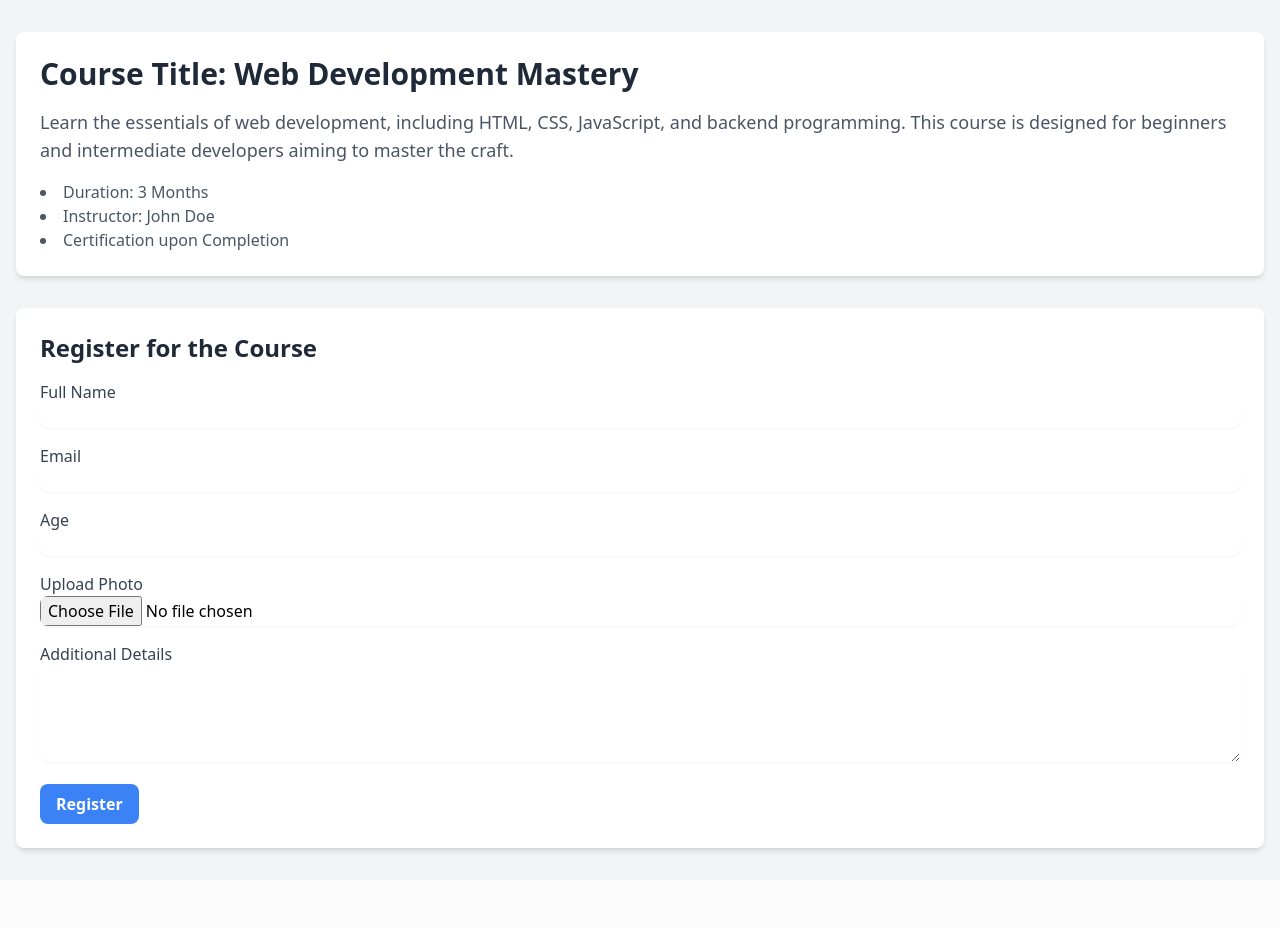
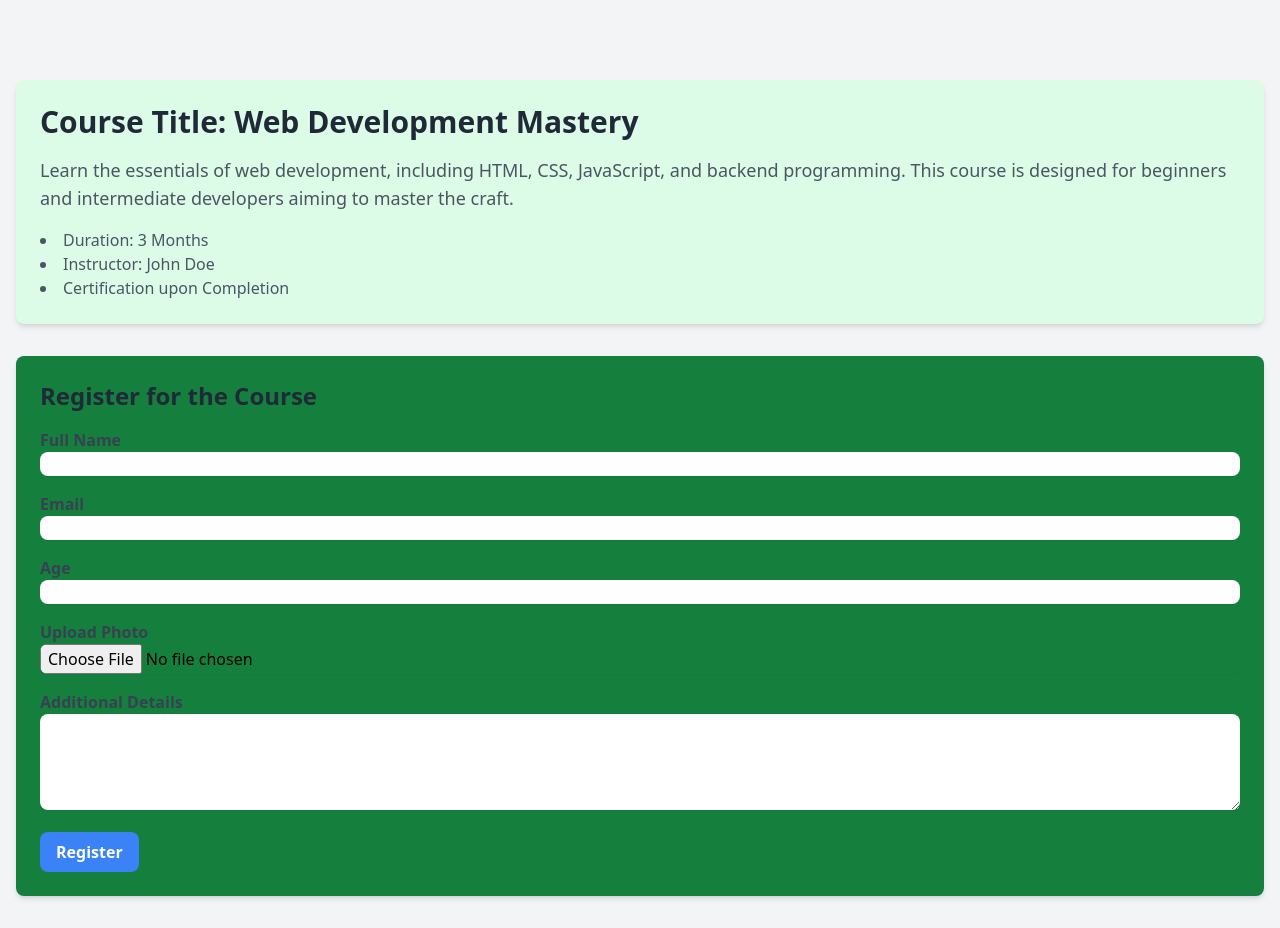
Before and after one commit to brlamit/D-Academe, a PHP site: page /Solidity-Disc.php in a window 1280 px wide. Before the commit the page ends 854 px from the top, so only its background shows below. Run offline with PHP 8.4, Linux system fonts and the light colour scheme; some libraries are stand-ins or nearby versions.

Commit message:
Random css change

```diff
--- a/D-Academe/Solidity-Disc.php
+++ b/D-Academe/Solidity-Disc.php
@@ -7,9 +7,9 @@
     <script src="https://cdn.tailwindcss.com"></script>
 </head>
 <body class="bg-gray-100">
-    <div class="container mx-auto px-4 py-8">
+    <div class="container mx-auto px-4 py-8 mt-12 space-y-8">
         <!-- Course Description -->
-        <div class="bg-white shadow-md rounded-lg p-6 mb-8">
+        <div class="bg-green-100 shadow-md rounded-lg p-6">
             <h1 class="text-3xl font-bold mb-4 text-gray-800">Course Title: Web Development Mastery</h1>
             <p class="text-gray-600 text-lg mb-4">
                 Learn the essentials of web development, including HTML, CSS, JavaScript, and backend programming.
@@ -23,40 +23,40 @@
         </div>
 
         <!-- Registration Form -->
-        <div class="bg-white shadow-md rounded-lg p-6">
+         <div class="bg-green-700 shadow-md rounded-lg p-6">
             <h2 class="text-2xl font-bold mb-4 text-gray-800">Register for the Course</h2>
             <form action="submit.php" method="POST" enctype="multipart/form-data" class="space-y-4">
                 <!-- Name -->
                 <div>
-                    <label for="name" class="block text-gray-700">Full Name</label>
+                    <label for="name" class="block text-gray-700 font-semibold">Full Name</label>
                     <input type="text" id="name" name="name" required
                         class="w-full border-gray-300 rounded-lg shadow-sm focus:ring-blue-500 focus:border-blue-500">
                 </div>
 
                 <!-- Email -->
                 <div>
-                    <label for="email" class="block text-gray-700">Email</label>
+                    <label for="email" class="block text-gray-700 font-semibold">Email</label>
                     <input type="email" id="email" name="email" required
                         class="w-full border-gray-300 rounded-lg shadow-sm focus:ring-blue-500 focus:border-blue-500">
                 </div>
 
                 <!-- Age -->
                 <div>
-                    <label for="age" class="block text-gray-700">Age</label>
+                    <label for="age" class="block text-gray-700 font-semibold">Age</label>
                     <input type="number" id="age" name="age" required
                         class="w-full border-gray-300 rounded-lg shadow-sm focus:ring-blue-500 focus:border-blue-500">
                 </div>
 
                 <!-- Photo -->
                 <div>
-                    <label for="photo" class="block text-gray-700">Upload Photo</label>
+                    <label for="photo" class="block text-gray-700 font-semibold">Upload Photo</label>
                     <input type="file" id="photo" name="photo" accept="image/*" required
                         class="w-full border-gray-300 rounded-lg shadow-sm focus:ring-blue-500 focus:border-blue-500">
                 </div>
 
                 <!-- Additional Details -->
                 <div>
-                    <label for="details" class="block text-gray-700">Additional Details</label>
+                    <label for="details" class="block text-gray-700 font-semibold">Additional Details</label>
                     <textarea id="details" name="details" rows="4"
                         class="w-full border-gray-300 rounded-lg shadow-sm focus:ring-blue-500 focus:border-blue-500"></textarea>
                 </div>
```
